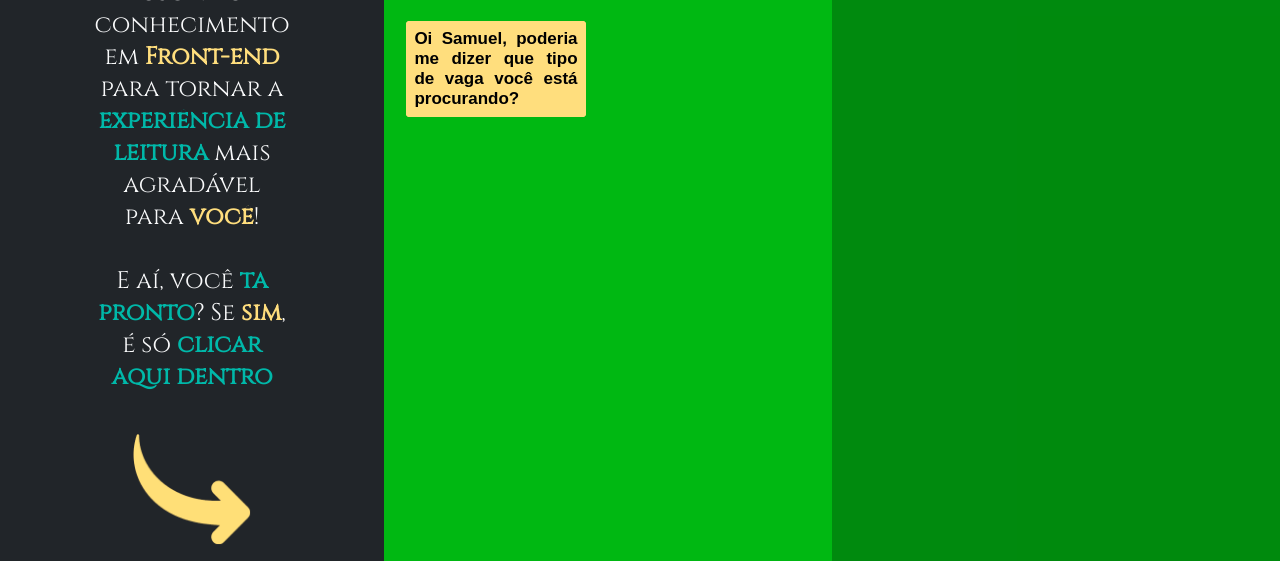
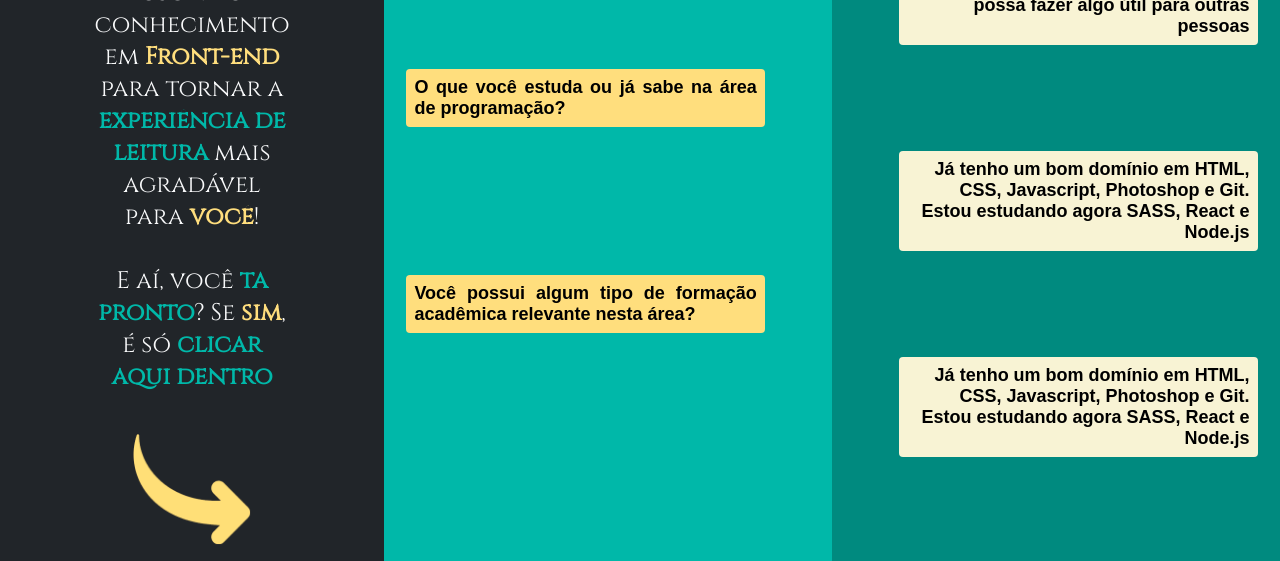
Before and after one commit to minerchan/Curriculo-interativo, a plain HTML site: page index.html in a window 1280 px wide. Shown: the part 239-800 px from the top of the page. Drawn offline with Linux system fonts and the light colour scheme; a web font is replaced by a local one.

Commit message:
Design pronto

```diff
--- a/index.css
+++ b/index.css
@@ -126,24 +126,26 @@ transform: translateY(-50%);
 }
 
 .gridtexto{
+  margin-top: 5%;
   display: grid;
-  grid-template: repeat(4, 1fr)/ 1fr 1fr;
+  grid-template: repeat(6, max-content)/ 1fr 1fr;
   width: 200%;
-  height: 100%;
-  background-color: #00b812;
+  height: 95%;
+  row-gap: 3vh;
 
 }
 
 #balao1 {
+  grid-row: 1/2;
+  grid-column: 1/2;
 }
 .chat1 {
-  grid-row: 2/3;
-  grid-column: 1/2;
+  justify-self: start;
   font-family: Arial, Helvetica, sans-serif, Arial, sans-serif;
   font-weight: 600;
-  font-size: 1.7rem;
+  font-size: 1.8rem;
   height: fit-content;
-  width: 40%;
+  width: 80%;
   margin-left: 5%;
   background-color: #FFDE7D;
   border-radius: .5vh;
@@ -151,15 +153,16 @@ transform: translateY(-50%);
   text-align: justify;
 }
 #balao2 {
-
+  grid-row: 2/3;
+  grid-column: 2/3;
   }
 .chat2 {
   justify-self: end;
   font-family: Arial, Helvetica, sans-serif, Arial, sans-serif;
   font-weight: 600;
-  font-size: 1.7rem;
+  font-size: 1.8rem;
   height: fit-content;
-  width: 40%;
+  width: 80%;
   margin-right: 5%;
   background-color: #F8F3D4;
   border-radius: .5vh;
@@ -167,3 +170,19 @@ transform: translateY(-50%);
   text-align:right;
   z-index: 2;
 }
+#balao3 {
+  grid-row: 3/4;
+  grid-column: 1/2;
+  }
+#balao4 {
+  grid-row: 4/5;
+  grid-column: 2/3;
+  }
+#balao5 {
+  grid-row: 5/6;
+  grid-column: 1/2;
+  }
+#balao6 {
+  grid-row: 6/7;
+  grid-column: 2/3;
+  }
--- a/index.html
+++ b/index.html
@@ -36,14 +36,15 @@
 
         <div class="chat2" id="balao2">Oi NomeDaPessoa, estou procurando vaga na área de Front-end, onde eu possa fazer algo útil para outras pessoas</div>
 
-        <div class="chat1">Oi Samuel, poderia me dizer que tipo de vaga você está procurando?
+        <div class="chat1" id="balao3">O que você estuda ou já sabe na área de programação?
         </div>
 
-        <div class="chat2">Oi NomeDaPessoa, estou procurando vaga na área de Front-end, onde eu possa fazer algo útil para outras pessoas</div>
+        <div class="chat2" id="balao4">Já tenho um bom domínio em HTML, CSS, Javascript, Photoshop e Git. Estou estudando agora SASS, React e Node.js</div>
 
-        <div class="chat1">Oi Samuel, poderia me dizer que tipo de vaga você está procurando?
+        <div class="chat1" id="balao5">Você possui algum tipo de formação acadêmica relevante nesta área?
         </div>
 
+        <div class="chat2" id="balao6">Já tenho um bom domínio em HTML, CSS, Javascript, Photoshop e Git. Estou estudando agora SASS, React e Node.js</div>
       </div>
 
 
```
